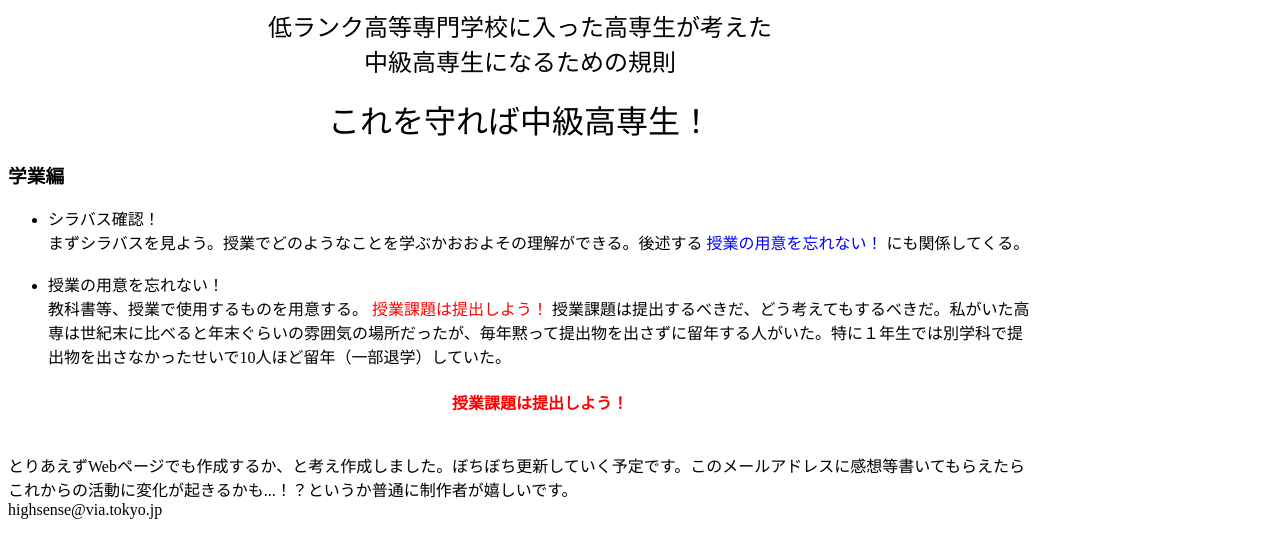
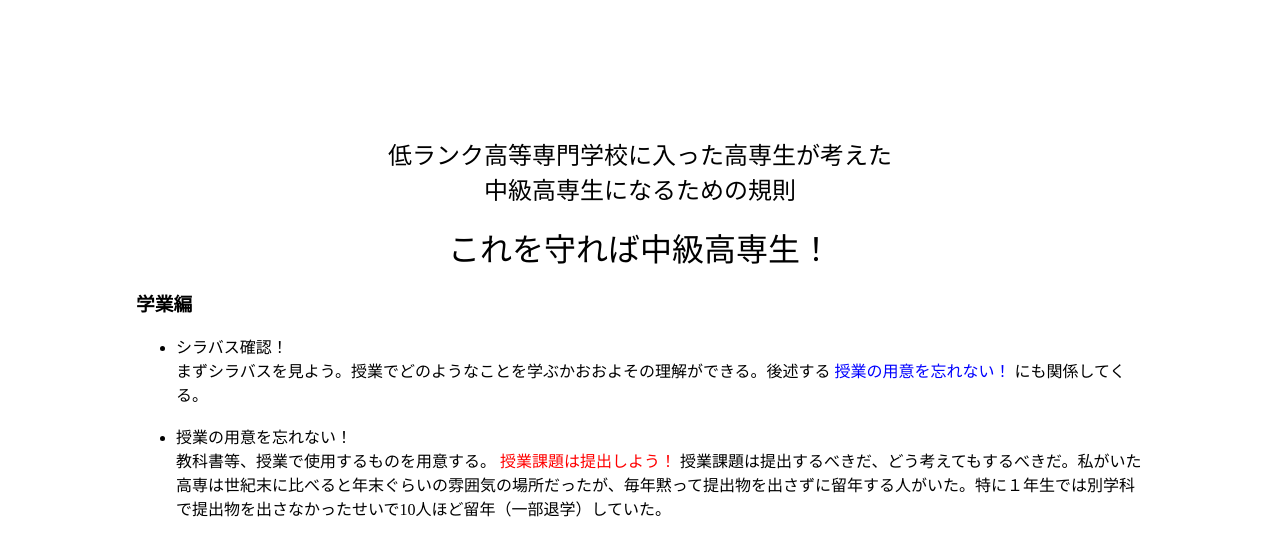
Before and after one commit to programred/prpgramerd.github.io, a plain HTML site: page kosen/index.html in a window 1280 px wide. Shown: the top 537 px of the page. Drawn offline with Linux system fonts and the light colour scheme.

Commit message:
Update stylesheet.css

```diff
--- a/kosen/stylesheet.css
+++ b/kosen/stylesheet.css
@@ -1,3 +1,3 @@
 body {
-   width:80%;
+   padding:10% 10%;
 }
```
